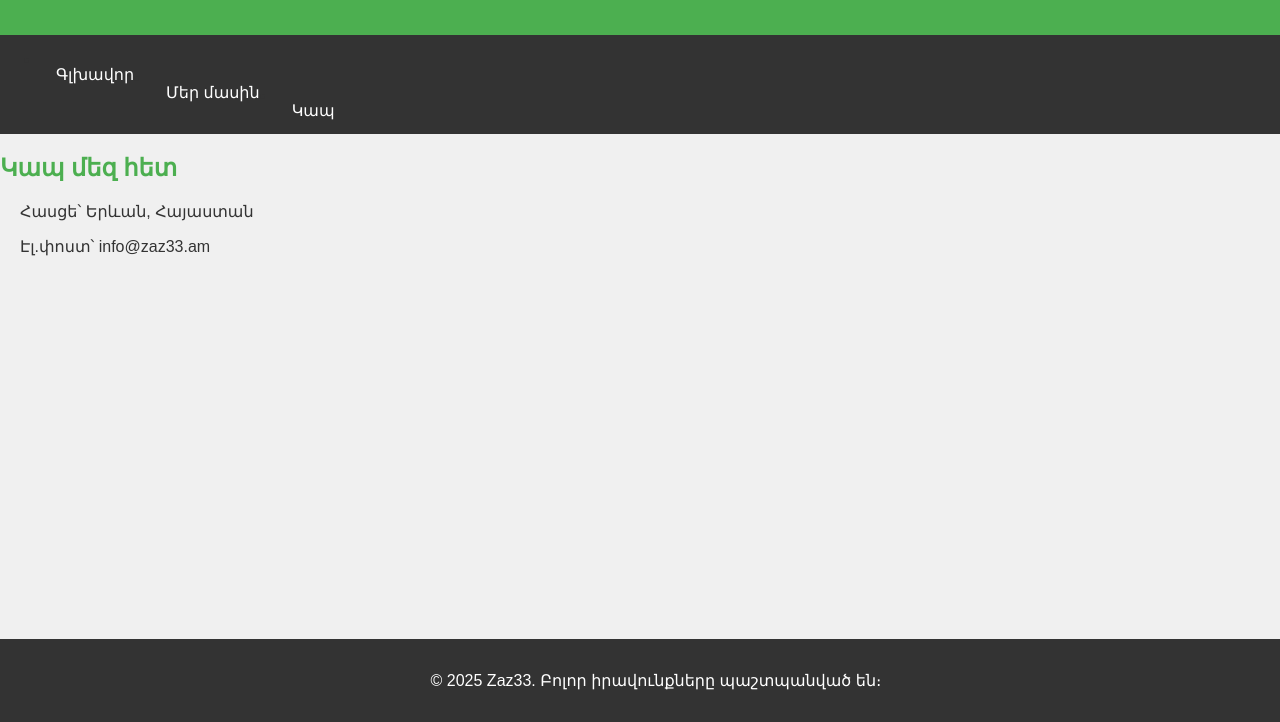
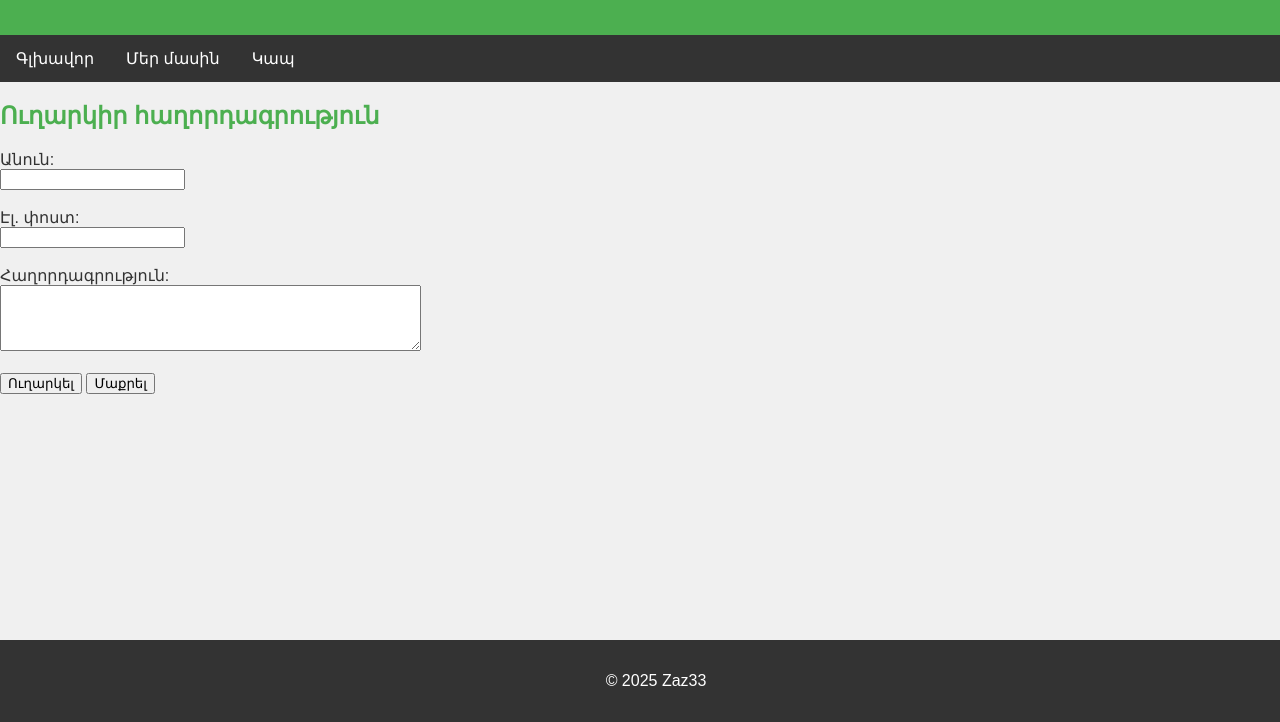
Before and after one commit to Zaz33/zaz33.github.io, a plain HTML site: page contact.html in a window 1280 px wide. Shown: the part 78-800 px from the top of the page. Drawn offline with Linux system fonts and the light colour scheme.

Commit message:
Update contact.html
Signed-off-by: Zaz33 <033339133a@gmail.com>

```diff
--- a/contact.html
+++ b/contact.html
@@ -1,29 +1,40 @@
 <!DOCTYPE html>
 <html lang="hy">
 <head>
-    <meta charset="UTF-8">
-    <meta name="viewport" content="width=device-width, initial-scale=1.0">
-    <title>Կապ - Zaz33 կայք</title>
-    <link rel="stylesheet" href="style.css">
+  <meta charset="UTF-8" />
+  <title>Կապ մեզ հետ</title>
+  <link rel="stylesheet" href="style.css" />
 </head>
 <body>
 <header>
-        <h1>Կապ</h1>
+  <h1>Կապ մեզ հետ</h1>
 </header>
+
 <nav>
-        <ul>
-            <li><a href="index.html">Գլխավոր</a></li>
-            <li><a href="about.html">Մեր մասին</a></li>
-            <li><a href="contact.html">Կապ</a></li>
-        </ul>
+  <a href="index.html">Գլխավոր</a>
+  <a href="about.html">Մեր մասին</a>
+  <a href="contact.html">Կապ</a>
 </nav>
-    <main>
-        <h2>Կապ մեզ հետ</h2>
-        <p>Հասցե՝ Երևան, Հայաստան</p>
-        <p>Էլ.փոստ՝ info@zaz33.am</p>
-    </main>
+
+<section>
+  <h2>Ուղարկիր հաղորդագրություն</h2>
+  <form action="mailto:example@example.com" method="post" enctype="text/plain">
+    <label for="name">Անուն:</label><br />
+    <input type="text" id="name" name="name" required /><br /><br />
+
+    <label for="email">Էլ. փոստ:</label><br />
+    <input type="email" id="email" name="email" required /><br /><br />
+
+    <label for="message">Հաղորդագրություն:</label><br />
+    <textarea id="message" name="message" rows="4" cols="50" required></textarea><br /><br />
+
+    <input type="submit" value="Ուղարկել" />
+    <input type="reset" value="Մաքրել" />
+  </form>
+</section>
+
 <footer>
-        <p>&copy; 2025 Zaz33. Բոլոր իրավունքները պաշտպանված են։</p>
+  <p>&copy; 2025 Zaz33</p>
 </footer>
 </body>
 </html>
```
Lines whose indentation alone changed are shown as unchanged.
